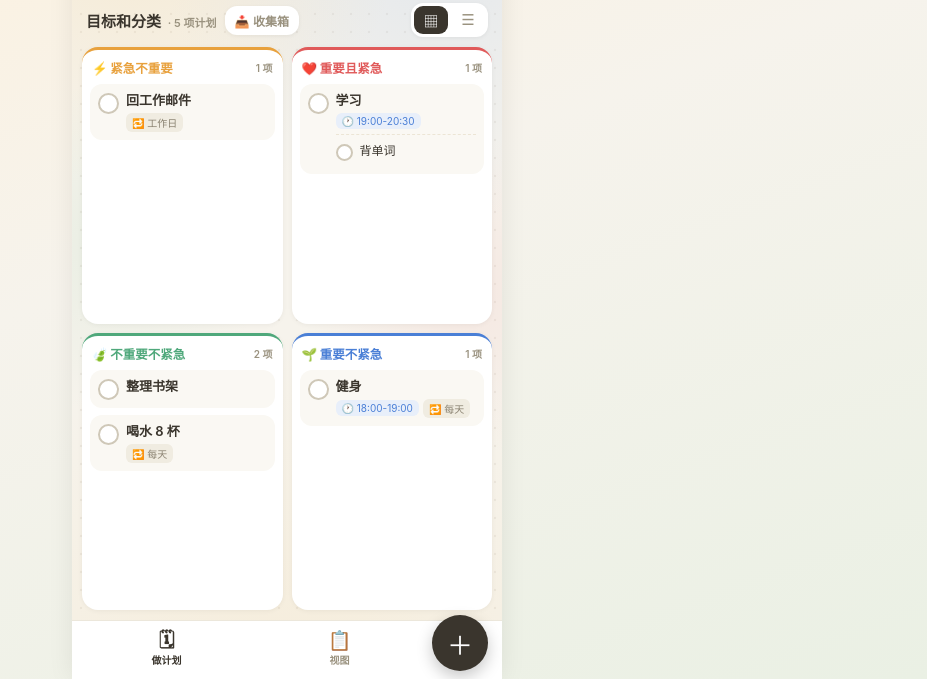
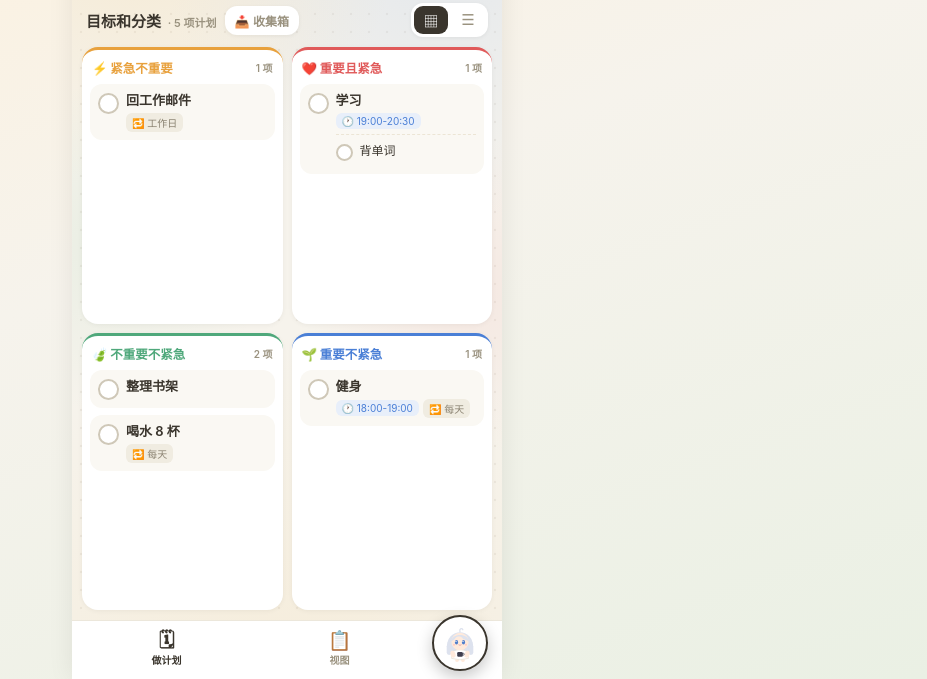
Before and after one commit to scjcyq/plan-app, a plain HTML site: page index.html in a window 1280 px wide. Shown: the part 121-800 px from the top of the page, without its empty margins (353-1280 px from the left). Drawn offline with Linux system fonts and the light colour scheme.

Commit message:
＋按钮换成 Q 版人物（银发蓝眼白衬衫捧杯）

```diff
--- a/index.html
+++ b/index.html
@@ -176,8 +176,9 @@ nav{display:flex; align-items:flex-end; justify-content:space-around; padding:6p
   font-size:10px; color:var(--sub); cursor:pointer; padding:4px 0; font-weight:600;}
 .nav-item .ic{font-size:19px; line-height:1;}
 .nav-item.on{color:var(--ink);}
-.fab{flex:0 0 auto; width:56px;height:56px; border-radius:50%; border:none; background:var(--ink); color:#fff;
-  font-size:26px; cursor:pointer; margin:-26px 6px 0; box-shadow:0 6px 16px rgba(0,0,0,.22); display:flex; align-items:center; justify-content:center;}
+.fab{flex:0 0 auto; width:56px;height:56px; border-radius:50%; border:2.5px solid var(--ink); background:#fff; color:#fff;
+  font-size:26px; cursor:pointer; margin:-26px 6px 0; box-shadow:0 6px 16px rgba(0,0,0,.22); display:flex; align-items:center; justify-content:center; padding:5px;}
+.fab svg{display:block; width:100%; height:100%;}
 .fab:active{transform:scale(.94);}
 
 /* ---------- 弹窗 ---------- */
@@ -291,7 +292,31 @@ nav{display:flex; align-items:flex-end; justify-content:space-around; padding:6p
   <nav>
     <button class="nav-item on" data-nav="matrix"><span class="ic">🗓</span>做计划</button>
     <button class="nav-item" data-nav="timeline"><span class="ic">📋</span>视图</button>
-    <button class="fab" id="fab">＋</button>
+    <button class="fab" id="fab" aria-label="新建计划">
+      <svg viewBox="0 0 120 120" aria-hidden="true">
+        <ellipse cx="60" cy="66" rx="37" ry="37" fill="#dde2ee"/>
+        <rect x="22" y="62" width="14" height="32" rx="7" fill="#dde2ee"/>
+        <rect x="84" y="62" width="14" height="32" rx="7" fill="#dde2ee"/>
+        <path d="M60 28 C57 19 65 16 68 22" stroke="#dde2ee" stroke-width="4" fill="none" stroke-linecap="round"/>
+        <rect x="46" y="102" width="11" height="12" rx="5.5" fill="#ffeadb"/>
+        <rect x="63" y="102" width="11" height="12" rx="5.5" fill="#ffeadb"/>
+        <path d="M38 84 Q60 74 82 84 L84 104 Q60 112 36 104 Z" fill="#ffffff"/>
+        <path d="M38 84 Q60 74 82 84 L84 104 Q60 112 36 104 Z" fill="none" stroke="#e6e0d2" stroke-width="2"/>
+        <ellipse cx="40" cy="92" rx="7" ry="10" fill="#ffeadb" transform="rotate(-18 40 92)"/>
+        <ellipse cx="80" cy="92" rx="7" ry="10" fill="#ffeadb" transform="rotate(18 80 92)"/>
+        <rect x="52" y="86" width="16" height="13" rx="3.5" fill="#3f3f4e"/>
+        <circle cx="69" cy="92" r="3" fill="none" stroke="#3f3f4e" stroke-width="2"/>
+        <circle cx="60" cy="56" r="25" fill="#ffeadb"/>
+        <path d="M34 58 C35 30 85 30 86 58 C79 48 74 54 68 47 C62 40 52 40 46 47 C41 54 40 49 34 58 Z" fill="#dde2ee"/>
+        <ellipse cx="50" cy="58" rx="4.5" ry="6.5" fill="#4f7ecb"/>
+        <ellipse cx="70" cy="58" rx="4.5" ry="6.5" fill="#4f7ecb"/>
+        <circle cx="48.6" cy="55.2" r="1.9" fill="#fff"/>
+        <circle cx="68.6" cy="55.2" r="1.9" fill="#fff"/>
+        <circle cx="43" cy="65" r="3" fill="#ffb9b9" opacity=".6"/>
+        <circle cx="77" cy="65" r="3" fill="#ffb9b9" opacity=".6"/>
+        <path d="M56.5 65.5 Q60 68.5 63.5 65.5" stroke="#e08b8b" stroke-width="1.8" fill="none" stroke-linecap="round"/>
+      </svg>
+    </button>
   </nav>
 </div>
 
```
